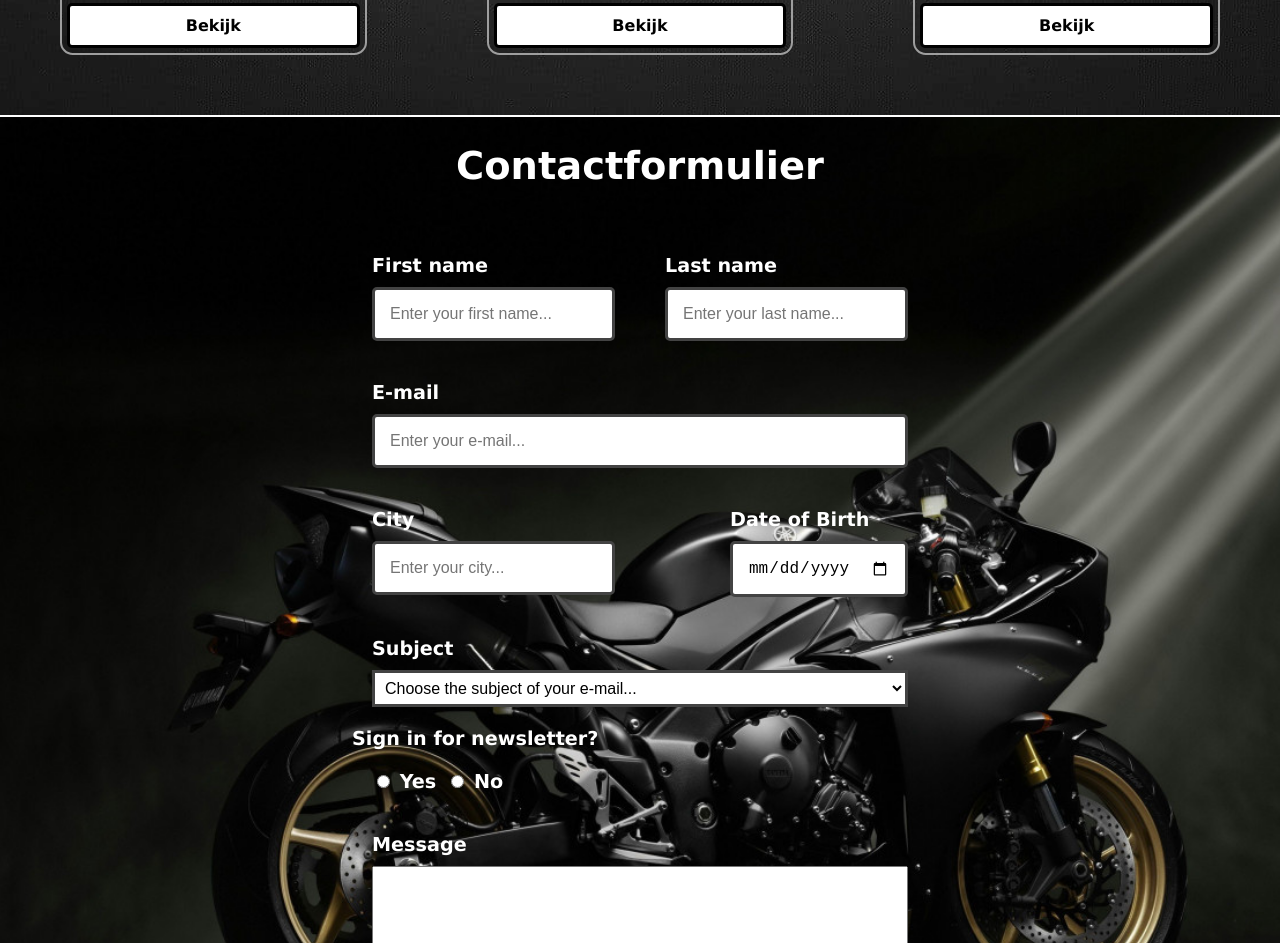
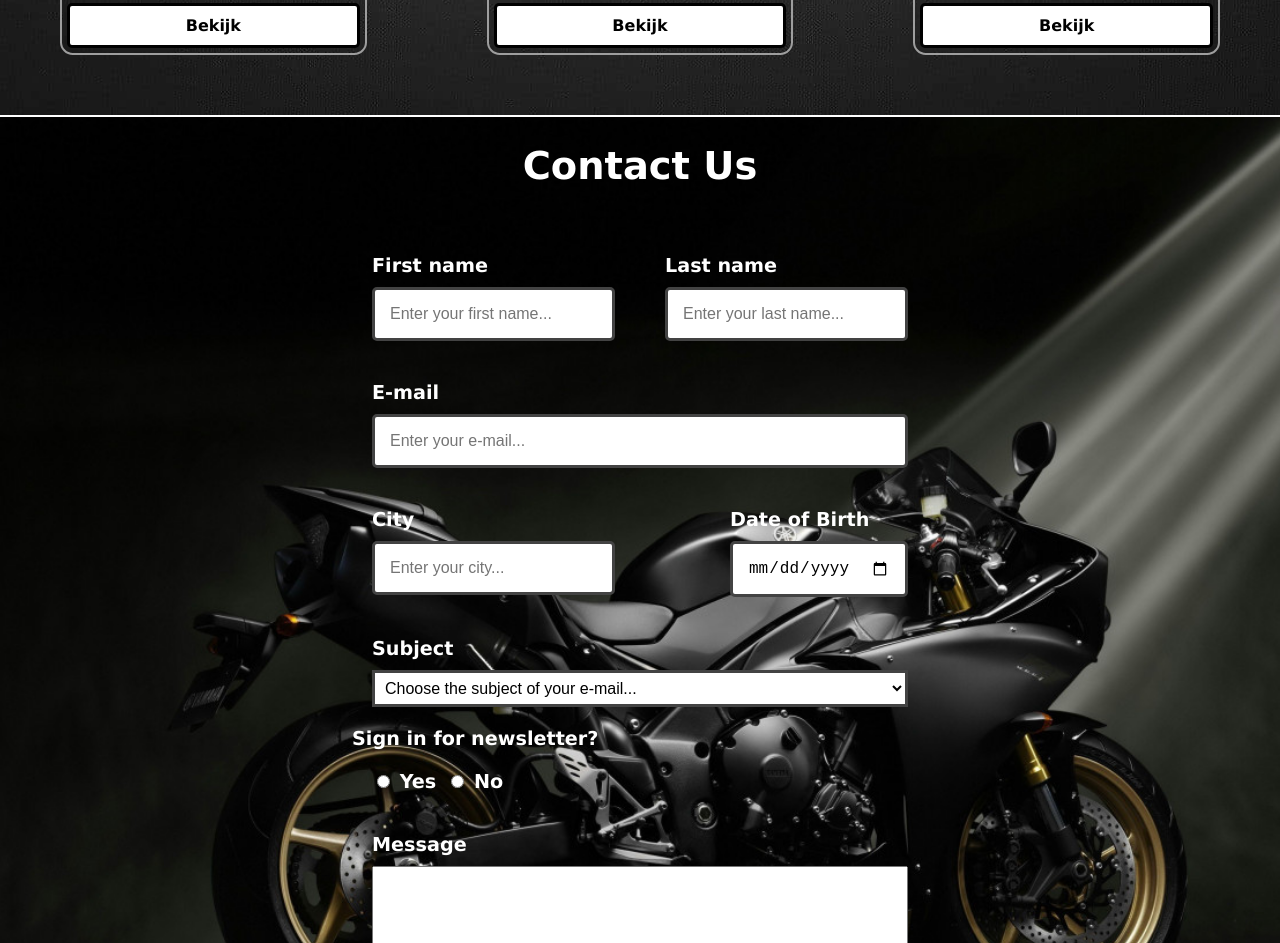
Before and after one commit to Jake-HBH/eindopdrachtFED, a plain HTML site: page index.html in a window 1280 px wide. Shown: the part 2544-3487 px from the top of the page. Drawn offline with Linux system fonts and the light colour scheme.

Commit message:
Add files via upload

```diff
--- a/css/style.css
+++ b/css/style.css
@@ -9,7 +9,6 @@ html {
 body {
     margin: 0 auto;
     padding: 0;
-
 }
 
 /* nav gehele bar */
@@ -33,7 +32,6 @@ nav a {
     color: white;
     font-family: 'Lucida Sans', 'Lucida Sans Regular', 'Lucida Grande', 'Lucida Sans Unicode', Geneva, Verdana, sans-serif;
     transition: all 0.2s ease-in;
-
 }
 
 .nav-item:hover a {
@@ -254,7 +252,6 @@ input {
     padding: 15px;
     font-size: 1rem;
     border-radius: 5px;
-
 }
 
 select {
--- a/index.html
+++ b/index.html
@@ -114,7 +114,7 @@
             </section>
 
             <div id="form-container">
-                <h1>Contactformulier</h1>
+                <h1>Contact Us</h1>
                 <form>
                     <div id="names-container">
                         <div class="box">
```
